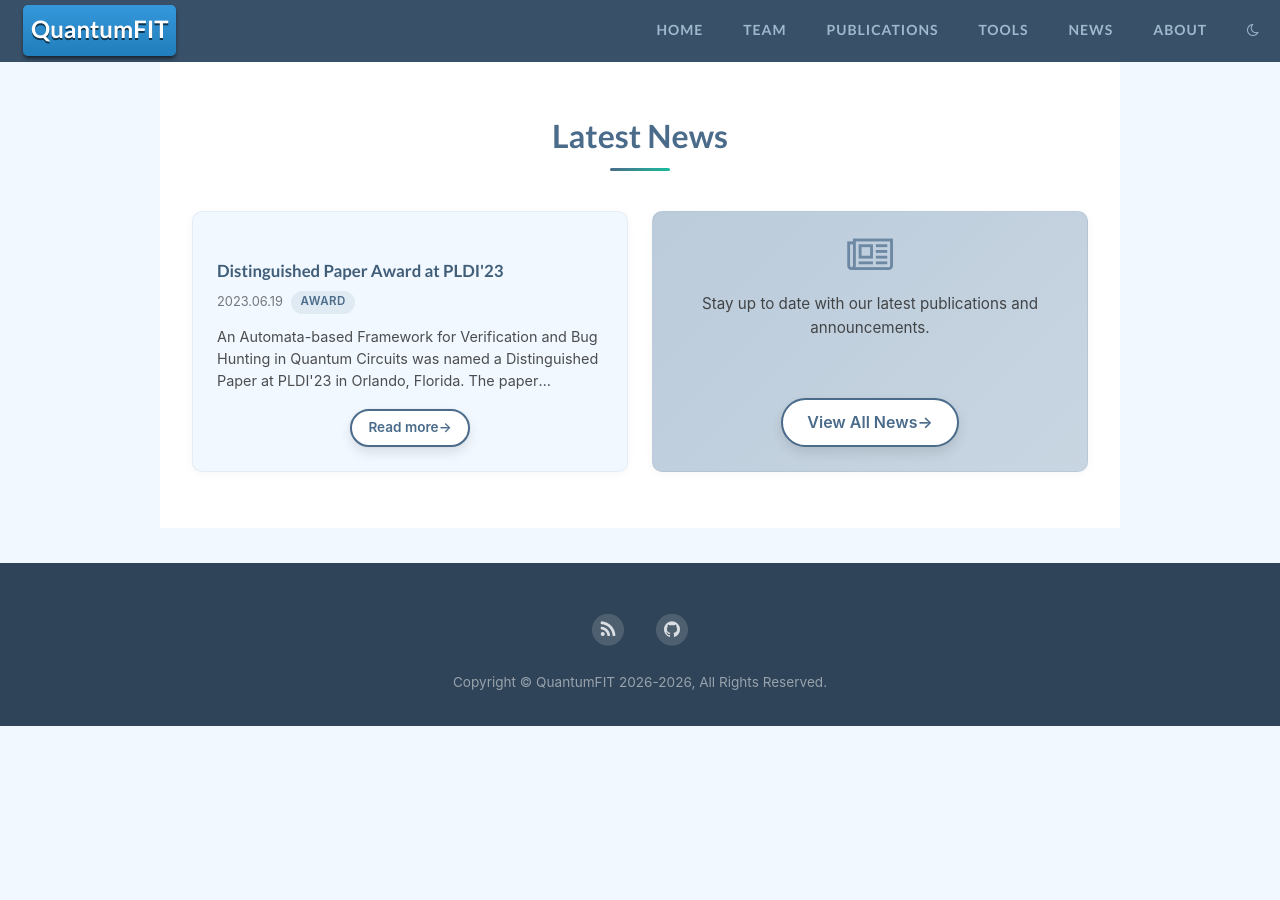
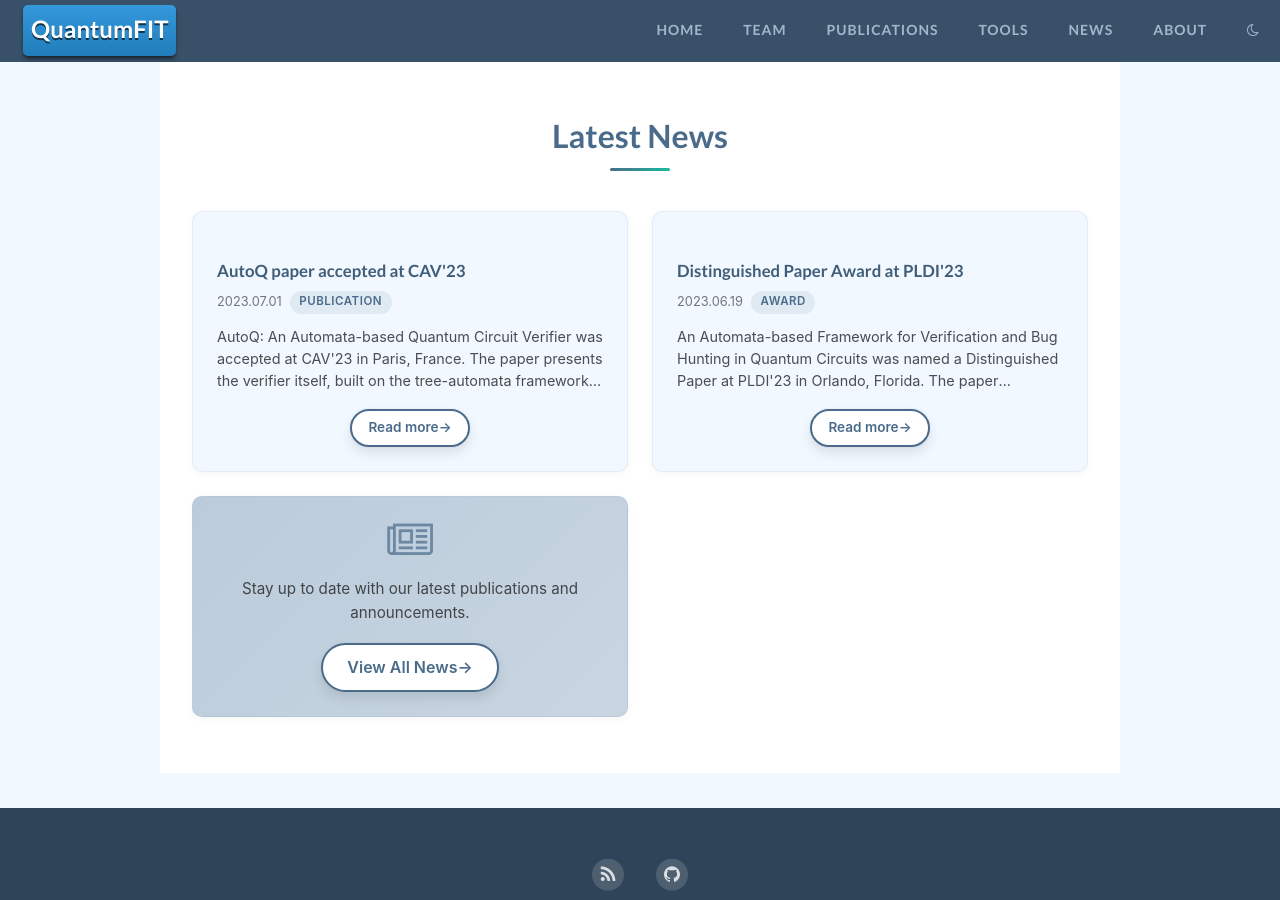
Before and after one commit to QuantumFIT/quantumfit.github.io, a Jekyll site: the page built from index.html, in a window 1280 px wide and 900 px high, scrolled down 944 px. Built offline with Jekyll 4.4.1, drawn with Linux system fonts in a browser that asks for light colours; before the commit the page ends 1684 px from its top, so only the background shows below that.

Commit message:
News: the AutoQ paper accepted at CAV'23
Title, venue and DOI taken from the existing Publications entry rather
than restated. The Springer DOI returns 200 to plain clients, unlike the
ACM one on the PLDI item, so this "Read more" is reachable everywhere.

Dated 1 July 2023 as supplied. That is later than a CAV'23 notification
would have been -- the conference ran 17-22 July 2023 -- so a comment
records that the date reads as the day the group noted the acceptance
rather than the day the decision arrived, and is not a mistake to
"correct".

New `publication` category, added to the list the file keeps of the ones
in use.

Co-Authored-By: Claude Opus 5 <noreply@anthropic.com>
Claude-Session: https://claude.ai/code/session_01Qgr3EHNtzr13mi5YBFazva

```diff
--- a/_data/news.yml
+++ b/_data/news.yml
@@ -6,7 +6,18 @@
 # "Read more" link when it is unset.
 #
 # `category` is shown as-is on the home page and capitalised on the News page,
-# so keep it one lower-case word. In use so far: award.
+# so keep it one lower-case word. In use so far: award, publication.
+
+# Date supplied rather than looked up. Worth knowing that it is later than the
+# CAV'23 notification would have been -- the conference itself was 17-22 July
+# 2023 -- so this reads as the day the group noted the acceptance, not the day
+# the e-mail arrived.
+- title: "AutoQ paper accepted at CAV'23"
+  date: 2023-07-01
+  description: "AutoQ: An Automata-based Quantum Circuit Verifier was accepted at CAV'23 in Paris, France. The paper presents the verifier itself, built on the tree-automata framework published at PLDI'23."
+  url: "https://doi.org/10.1007/978-3-031-37709-9_7"
+  image:
+  category: publication
 
 # PLDI'23 ran 17-21 June 2023 and its programme has no awards ceremony: the
 # Distinguished Paper designation appears as a badge on the paper itself. So
```
